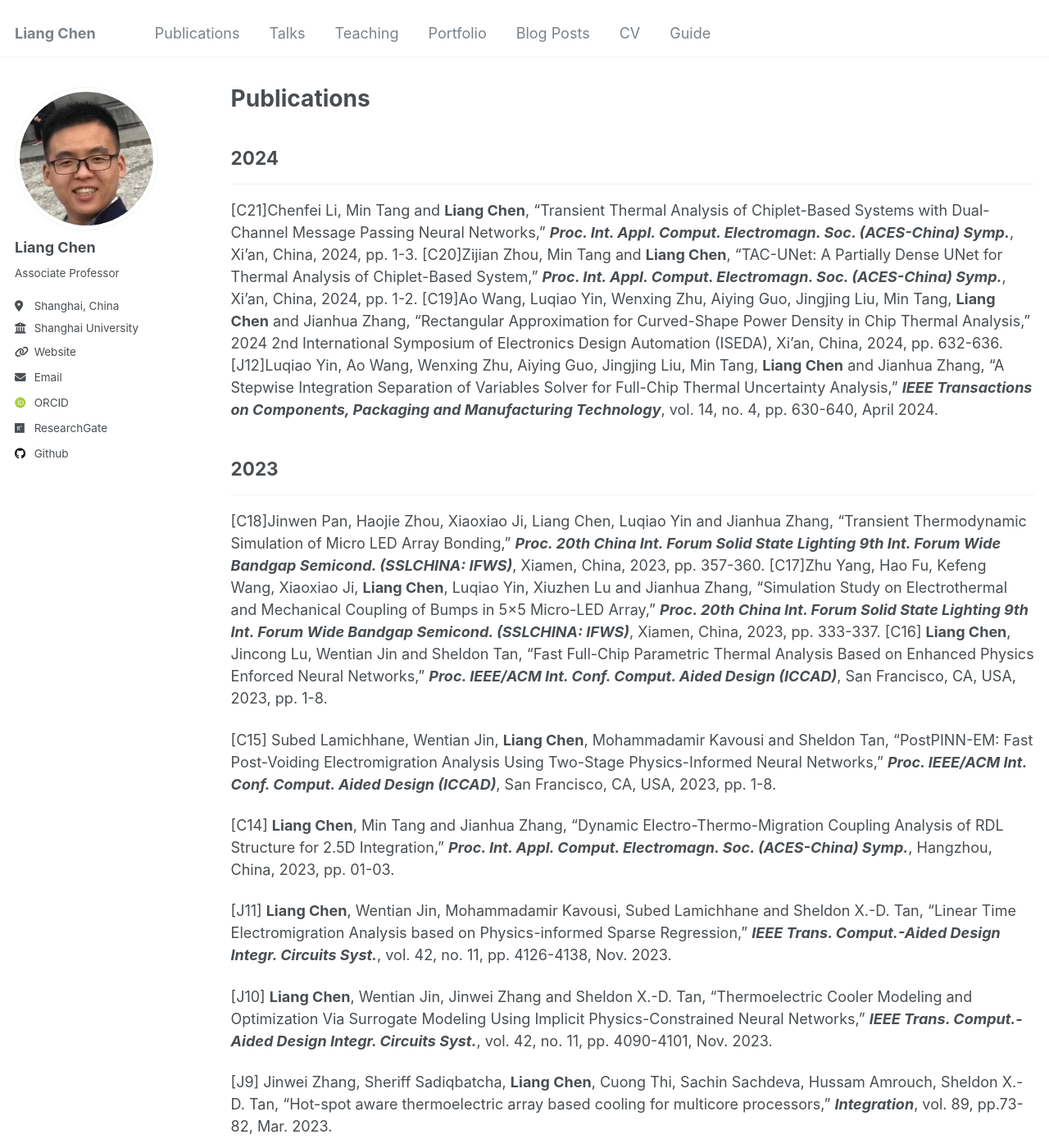
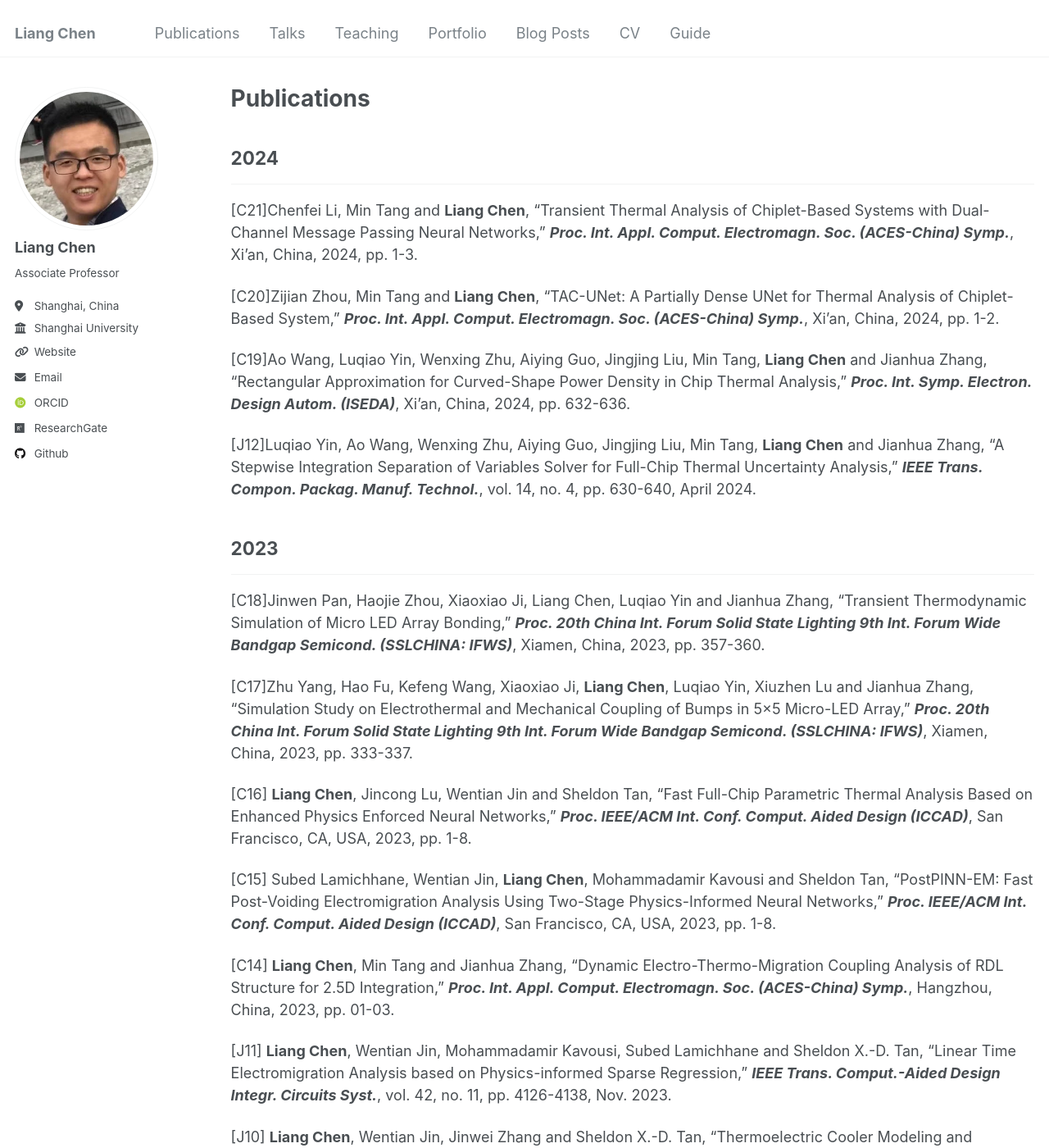
Before and after one commit to leonchenucr/leonchenucr.github.io, a Jekyll site: the page built from _pages/publications.md, in a window 1280 px wide and 1400 px high. Shown: the whole window at 82% size. Built offline with Jekyll 4.4.1, drawn with Linux system fonts in a browser that asks for light colours; some web fonts are replaced.

Commit message:
Update publications.md

```diff
--- a/_pages/publications.md
+++ b/_pages/publications.md
@@ -7,14 +7,19 @@ author_profile: true
 ## 2024
 ------
 [C21]Chenfei Li, Min Tang and **Liang Chen**, "Transient Thermal Analysis of Chiplet-Based Systems with Dual-Channel Message Passing Neural Networks," **_Proc. Int. Appl. Comput. Electromagn. Soc. (ACES-China) Symp._**, Xi'an, China, 2024, pp. 1-3.
+
 [C20]Zijian Zhou, Min Tang and **Liang Chen**, "TAC-UNet: A Partially Dense UNet for Thermal Analysis of Chiplet-Based System," **_Proc. Int. Appl. Comput. Electromagn. Soc. (ACES-China) Symp._**, Xi'an, China, 2024, pp. 1-2.
-[C19]Ao Wang, Luqiao Yin, Wenxing Zhu, Aiying Guo, Jingjing Liu, Min Tang, **Liang Chen** and Jianhua Zhang, "Rectangular Approximation for Curved-Shape Power Density in Chip Thermal Analysis," 2024 2nd International Symposium of Electronics Design Automation (ISEDA), Xi'an, China, 2024, pp. 632-636.
-[J12]Luqiao Yin, Ao Wang, Wenxing Zhu, Aiying Guo, Jingjing Liu, Min Tang, **Liang Chen** and Jianhua Zhang, "A Stepwise Integration Separation of Variables Solver for Full-Chip Thermal Uncertainty Analysis," **_IEEE Transactions on Components, Packaging and Manufacturing Technology_**, vol. 14, no. 4, pp. 630-640, April 2024.
+
+[C19]Ao Wang, Luqiao Yin, Wenxing Zhu, Aiying Guo, Jingjing Liu, Min Tang, **Liang Chen** and Jianhua Zhang, "Rectangular Approximation for Curved-Shape Power Density in Chip Thermal Analysis," **_Proc. Int. Symp. Electron. Design Autom. (ISEDA)_**, Xi'an, China, 2024, pp. 632-636.
+
+[J12]Luqiao Yin, Ao Wang, Wenxing Zhu, Aiying Guo, Jingjing Liu, Min Tang, **Liang Chen** and Jianhua Zhang, "A Stepwise Integration Separation of Variables Solver for Full-Chip Thermal Uncertainty Analysis," **_IEEE Trans. Compon. Packag. Manuf. Technol._**, vol. 14, no. 4, pp. 630-640, April 2024.
 
 ## 2023
 ------
 [C18]Jinwen Pan, Haojie Zhou, Xiaoxiao Ji, Liang Chen, Luqiao Yin and Jianhua Zhang, “Transient Thermodynamic Simulation of Micro LED Array Bonding,” **_Proc. 20th China Int. Forum Solid State Lighting 9th Int. Forum Wide Bandgap Semicond. (SSLCHINA: IFWS)_**, Xiamen, China, 2023, pp. 357-360.
+
 [C17]Zhu Yang, Hao Fu, Kefeng Wang, Xiaoxiao Ji, **Liang Chen**, Luqiao Yin, Xiuzhen Lu and Jianhua Zhang, “Simulation Study on Electrothermal and Mechanical Coupling of Bumps in 5×5 Micro-LED Array,” **_Proc. 20th China Int. Forum Solid State Lighting 9th Int. Forum Wide Bandgap Semicond. (SSLCHINA: IFWS)_**, Xiamen, China, 2023, pp. 333-337.
+
 [C16] **Liang Chen**, Jincong Lu, Wentian Jin and Sheldon Tan, “Fast Full-Chip Parametric Thermal Analysis Based on Enhanced Physics Enforced Neural Networks,” **_Proc. IEEE/ACM Int. Conf. Comput. Aided Design (ICCAD)_**, San Francisco, CA, USA, 2023, pp. 1-8.
 
 [C15] Subed Lamichhane, Wentian Jin, **Liang Chen**, Mohammadamir Kavousi and Sheldon Tan, “PostPINN-EM: Fast Post-Voiding Electromigration Analysis Using Two-Stage Physics-Informed Neural Networks,” **_Proc. IEEE/ACM Int. Conf. Comput. Aided Design (ICCAD)_**, San Francisco, CA, USA, 2023, pp. 1-8.
```
